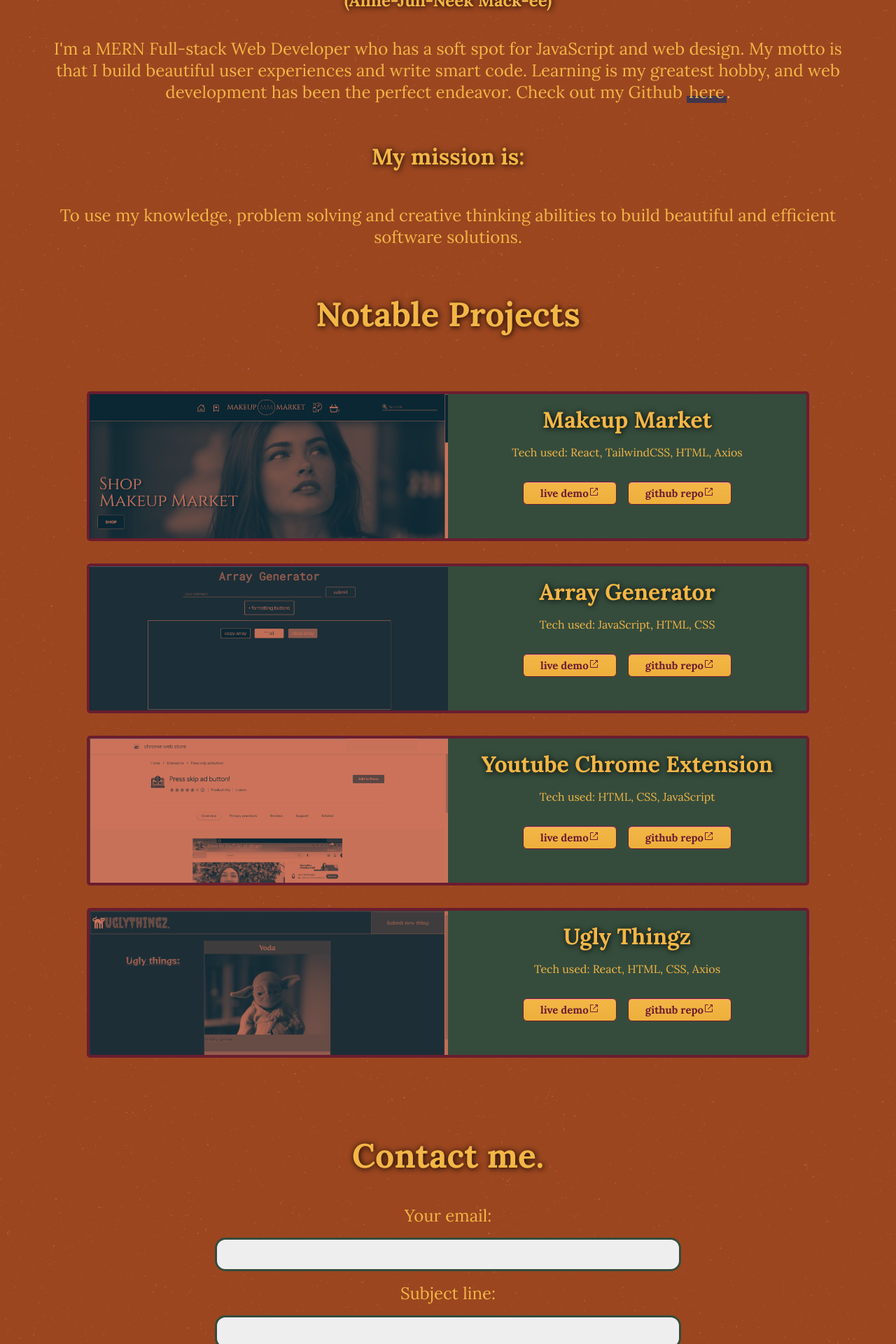
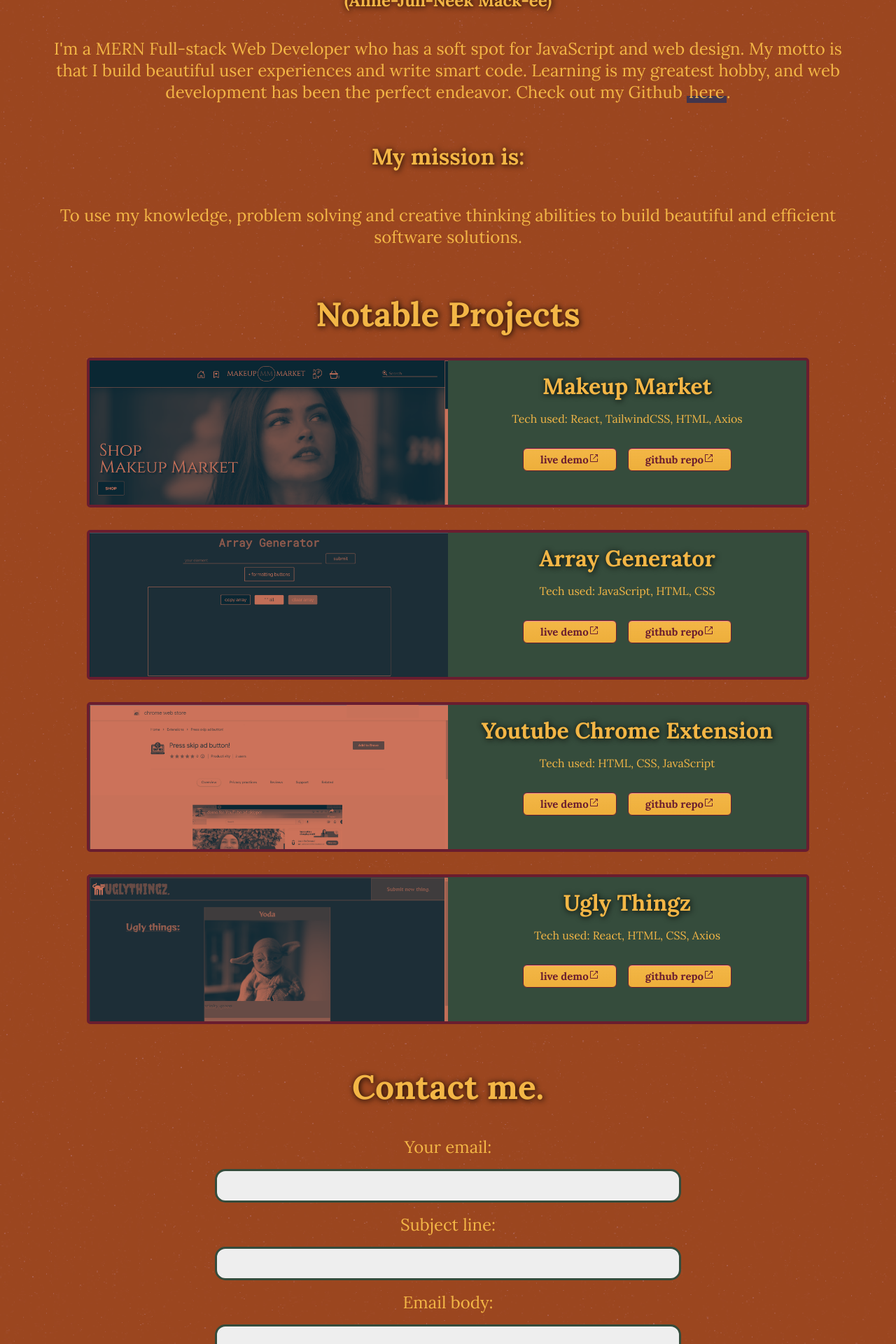
Before and after one commit to Milkdromeda-333/portfolio-old, a React (Vite) app: page / in a window 1280 px wide. Shown: the part 880-2800 px from the top of the page at 70% size. Built offline with nearby package versions, Linux system fonts and the light colour scheme; a web font is replaced by a local one.

Commit message:
adds responsiveness to contact and footer

```diff
--- a/src/index.css
+++ b/src/index.css
@@ -86,6 +86,8 @@ nav {
   align-items: center;
   gap: 1rem;
   cursor: pointer;
+  position: relative;
+  z-index: 20;
 }
 
 .nav-links a {
@@ -276,7 +278,7 @@ h3 {
 }
 
 .portfolio-page h2 {
-  margin-bottom: 5rem;
+  margin-bottom: 2rem;
   color: var(--sand);
   position: relative;
   z-index: 1;
@@ -402,10 +404,7 @@ h3 {
   align-items: center;
 
   color: var(--sand);
-  /* background-color: var(--green); */
-  margin-top: 70px;
-  /* background-image: url(./assets/nnnoise2.svg); */
-
+  margin-top: 20px;
   padding-bottom: 2rem;
 }
 
@@ -427,6 +426,7 @@ h3 {
   max-width: 90vw;
   height: 150px;
 }
+
 .email-form textarea,
 .email-form input {
   border-radius: 15px;
@@ -616,6 +616,13 @@ footer {
 
   .project-card img {
   }
+
+  /* ===== CONTACT SEC ===== */
+  .email-form textarea,
+  .email-form input {
+    width: 80vw;
+    font-size: 1rem;
+  }
 }
 
 @media (max-width: 300px) {
@@ -636,4 +643,14 @@ footer {
   .card-info {
     padding-bottom: 0;
   }
+
+  /* ===== CONTACT SEC ===== */
+  .contact-page label {
+    font-size: 1rem;
+  }
+
+  /* ===== FOOTER SEC ===== */
+  footer {
+    font-size: 1rem;
+  }
 }
--- a/src/pages/ContactPage.jsx
+++ b/src/pages/ContactPage.jsx
@@ -7,7 +7,6 @@ export default function ContactPage() {
             <h2 className='sec-header'>Contact me.</h2>
 
             <form action="" className='email-form'>
-                {/* <h3 className='sec-header-2'>Email.</h3> */}
 
                 <label htmlFor="email">Your email:</label>
                 <input type="text" id='email' required />
@@ -21,8 +20,6 @@ export default function ContactPage() {
                 <button>Submit</button>
 
             </form>
-
-            {/* <img src="" alt="" /> */}
         </section>
     );
 }
```
